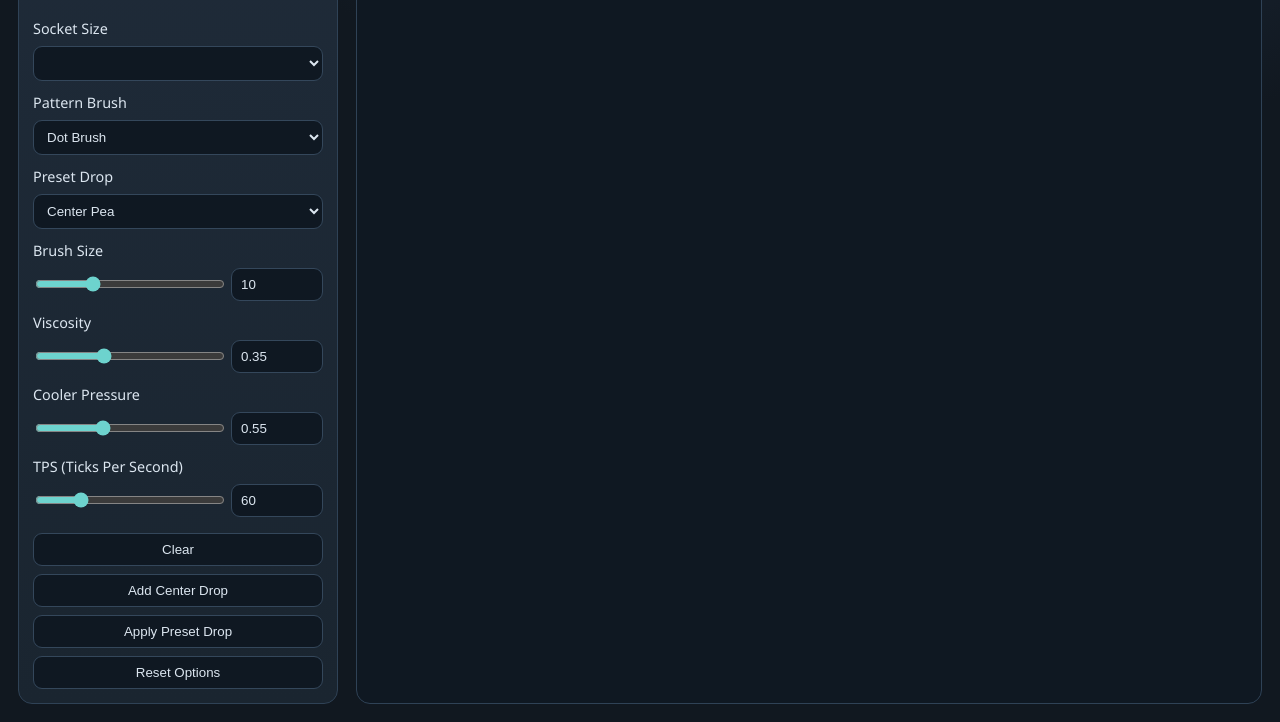
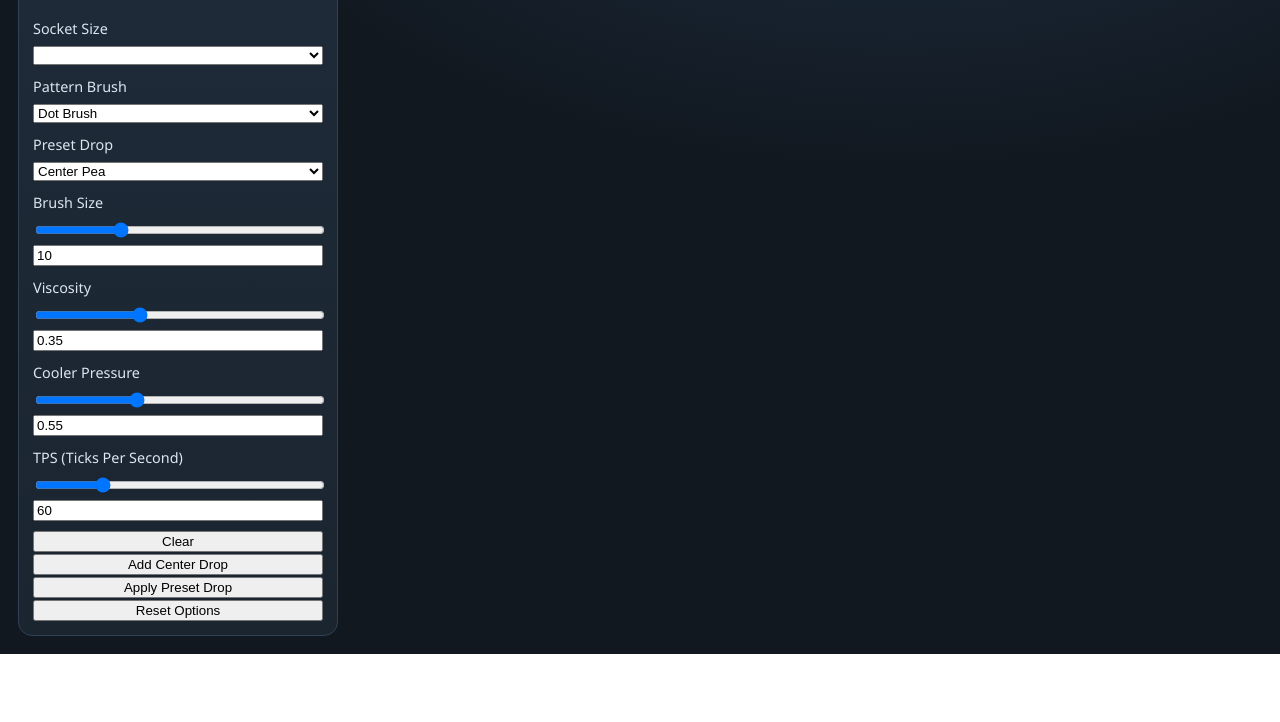
Before and after one commit to Jihoo125/thermal-paste-spread, a website: page public/index.html in a window 1280 px wide. Shown: the part 169-891 px from the top of the page. After the commit the page ends 823 px from the top, so only its background shows below. Drawn offline with Linux system fonts and the light colour scheme.

Commit message:
Clean up CSS by removing unused styles
Removed unused styles for form elements and layout.

```diff
--- a/public/styles.css
+++ b/public/styles.css
@@ -98,63 +98,3 @@ button {
 }
 
 select,
-input[type="number"],
-button {
-  background: var(--field-bg);
-  color: var(--ink);
-  border: 1px solid var(--field-border);
-  border-radius: 9px;
-  padding: 8px 9px;
-}
-
-.control-row {
-  display: grid;
-  grid-template-columns: 1fr 92px;
-  gap: 8px;
-  align-items: center;
-}
-
-input[type="range"] {
-  accent-color: var(--accent);
-}
-
-span {
-  color: var(--accent);
-  font-size: 0.9rem;
-}
-
-.actions {
-  display: grid;
-  grid-template-columns: 1fr;
-  gap: 8px;
-  margin-top: 8px;
-}
-
-.sim-wrap {
-  border: 1px solid #2f4256;
-  border-radius: 14px;
-  overflow: hidden;
-  background: var(--canvas-bg);
-  min-height: 420px;
-}
-
-#simCanvas {
-  width: 100%;
-  height: 100%;
-  display: block;
-}
-
-@media (max-width: 980px) {
-  .layout {
-    grid-template-columns: 1fr;
-  }
-
-  .panel {
-    order: 2;
-  }
-
-  .sim-wrap {
-    order: 1;
-    min-height: 56vh;
-  }
-}
```
